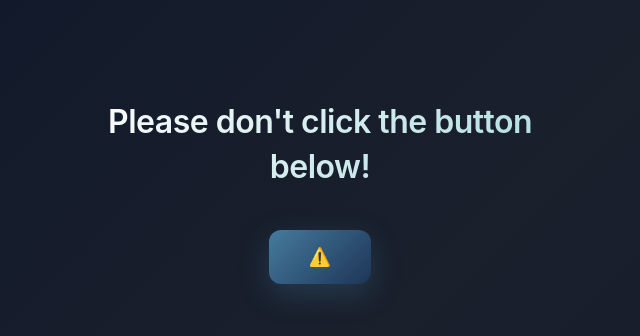
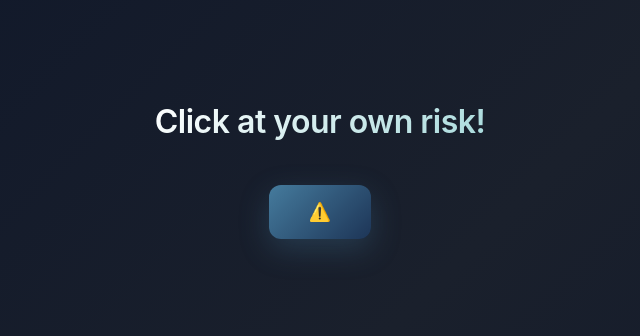
Before and after one commit to iane-sb/clickbutton, a plain HTML site: page index.html in a window 1280 px wide. Shown: the whole page, without its empty margins (320-960 px from the left). Drawn offline with Linux system fonts and the light colour scheme.

Commit message:
update header

```diff
--- a/index.html
+++ b/index.html
@@ -11,7 +11,7 @@
 <body>
 
     <div id="container">
-        <h2>Please don't click the button below!</h2>
+        <h2>Click at your own risk!</h2>
         <button id="clickBtn" onclick="showMessage()">⚠️</button>
     </div>
 
```
